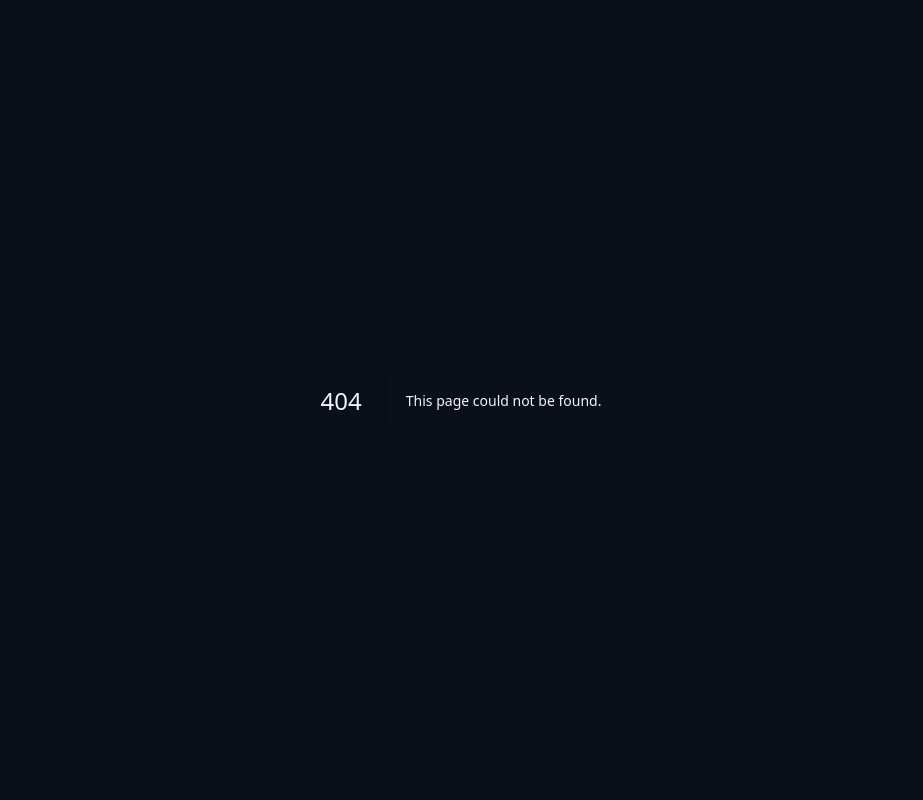
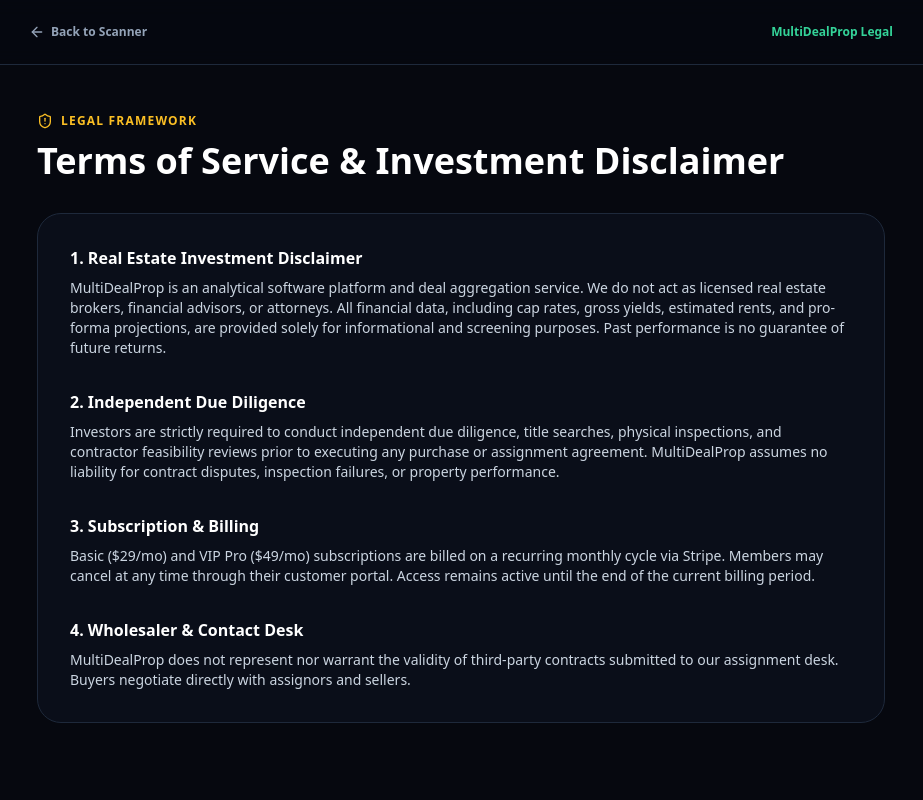
Before and after one commit to MultiDeal/multidealprop, a Next.js app: page /terms in a window 1280 px wide. Before the commit this address had no page. Shown: the top 800 px of the page, without its empty margins (179-1102 px from the left). Built offline with nearby package versions, Linux system fonts and the light colour scheme.

Commit message:
Create Terms of Service page
This page outlines the Terms of Service and Investment Disclaimer for MultiDealProp, detailing legal disclaimers, independent due diligence requirements, subscription information, and wholesaler contact details.

```diff
--- /dev/null
+++ b/src/app/terms/page.tsx
@@ -0,0 +1,56 @@
+'use client';
+
+import Link from 'next/link';
+import { ArrowLeft, ShieldAlert } from 'lucide-react';
+
+export default function TermsPage() {
+  return (
+    <div className="min-h-screen bg-[#06080F] text-slate-200 font-sans antialiased pb-20">
+      <header className="border-b border-slate-800 bg-[#06080F]/80 backdrop-blur sticky top-0 z-40">
+        <div className="max-w-4xl mx-auto px-4 h-16 flex items-center justify-between">
+          <Link href="/" className="text-xs font-bold text-slate-400 hover:text-white flex items-center gap-1.5">
+            <ArrowLeft className="w-4 h-4" /> Back to Scanner
+          </Link>
+          <span className="text-xs font-bold text-emerald-400">MultiDealProp Legal</span>
+        </div>
+      </header>
+
+      <main className="max-w-4xl mx-auto px-4 sm:px-6 pt-12">
+        <div className="flex items-center gap-2 text-amber-400 text-xs font-bold uppercase tracking-widest mb-3">
+          <ShieldAlert className="w-4 h-4" /> Legal Framework
+        </div>
+        <h1 className="text-3xl sm:text-4xl font-black text-white mb-8">Terms of Service & Investment Disclaimer</h1>
+
+        <div className="space-y-8 text-xs sm:text-sm text-slate-300 leading-relaxed bg-slate-900/40 border border-slate-800 p-6 sm:p-8 rounded-3xl">
+          <section>
+            <h2 className="text-base font-bold text-white mb-2">1. Real Estate Investment Disclaimer</h2>
+            <p>
+              MultiDealProp is an analytical software platform and deal aggregation service. We do not act as licensed real estate brokers, financial advisors, or attorneys. All financial data, including cap rates, gross yields, estimated rents, and pro-forma projections, are provided solely for informational and screening purposes. Past performance is no guarantee of future returns.
+            </p>
+          </section>
+
+          <section>
+            <h2 className="text-base font-bold text-white mb-2">2. Independent Due Diligence</h2>
+            <p>
+              Investors are strictly required to conduct independent due diligence, title searches, physical inspections, and contractor feasibility reviews prior to executing any purchase or assignment agreement. MultiDealProp assumes no liability for contract disputes, inspection failures, or property performance.
+            </p>
+          </section>
+
+          <section>
+            <h2 className="text-base font-bold text-white mb-2">3. Subscription & Billing</h2>
+            <p>
+              Basic ($29/mo) and VIP Pro ($49/mo) subscriptions are billed on a recurring monthly cycle via Stripe. Members may cancel at any time through their customer portal. Access remains active until the end of the current billing period.
+            </p>
+          </section>
+
+          <section>
+            <h2 className="text-base font-bold text-white mb-2">4. Wholesaler & Contact Desk</h2>
+            <p>
+              MultiDealProp does not represent nor warrant the validity of third-party contracts submitted to our assignment desk. Buyers negotiate directly with assignors and sellers.
+            </p>
+          </section>
+        </div>
+      </main>
+    </div>
+  );
+}
```
